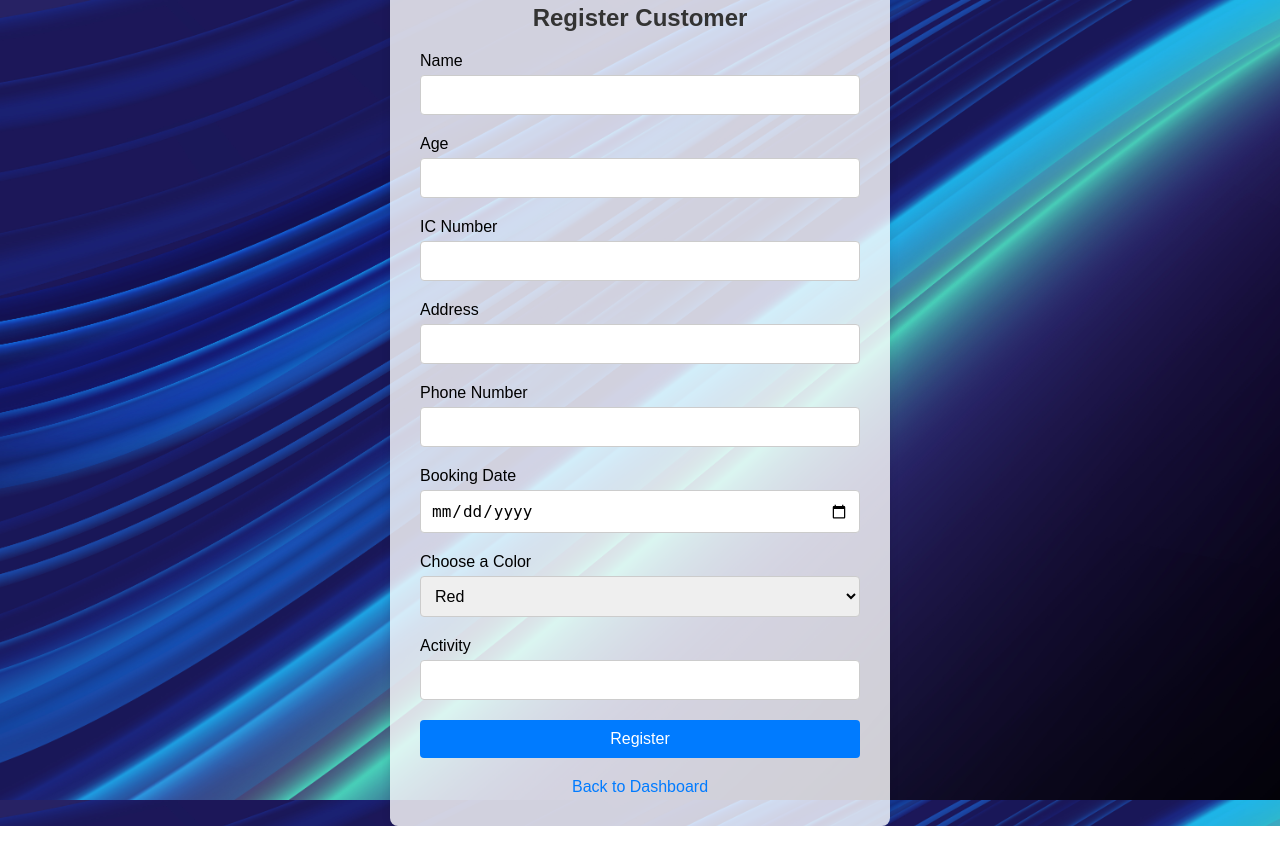
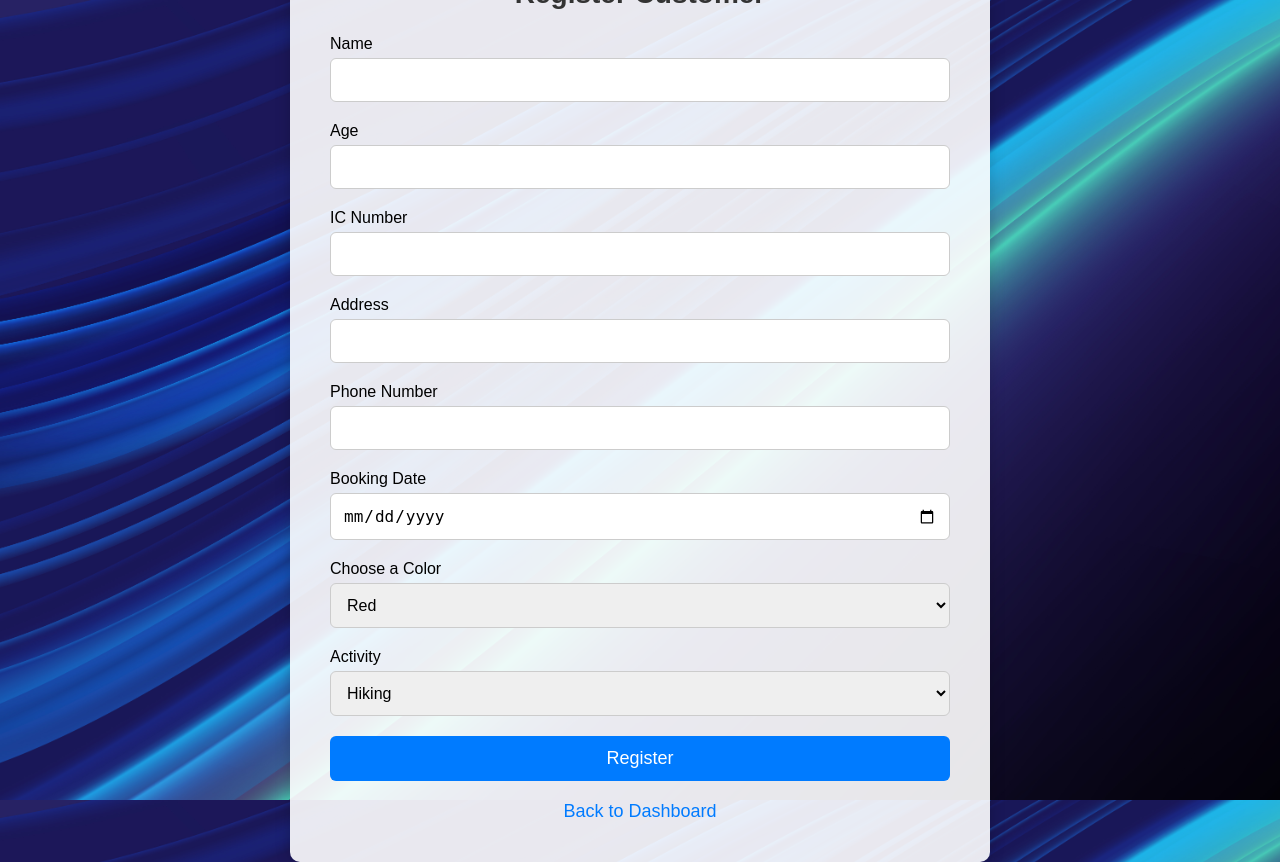
Before and after one commit to syamilo/tracking_web, a PHP site: page /registration.php in a window 1280 px wide. Before the commit the page ends 826 px from the top, so only its background shows below. Run offline with PHP 8.4, Linux system fonts and the light colour scheme; the visitor is signed in with stand-in values (Sample User, id 1).

Commit message:
registration update

```diff
--- a/registration.css
+++ b/registration.css
@@ -20,20 +20,21 @@ body {
 
 /* Form Container */
 .form-container {
-    background: rgba(255, 255, 255, 0.8); /* Semi-transparent white background */
-    border-radius: 8px;
-    padding: 30px;
-    box-shadow: 0 0 10px rgba(0, 0, 0, 0.1);
-    max-width: 500px;
+    background: rgba(255, 255, 255, 0.9); /* Increase opacity for better visibility */
+    border-radius: 10px;
+    padding: 40px;
+    box-shadow: 0 0 15px rgba(0, 0, 0, 0.2);
+    max-width: 700px; /* Increase max width for larger screens */
     width: 100%;
     text-align: center;
+    margin: 0 auto;
 }
 
 /* Title Styling */
 h2 {
-    margin-bottom: 20px;
+    margin-bottom: 25px;
     color: #333;
-    font-size: 24px;
+    font-size: 28px; /* Slightly larger font */
 }
 
 /* Form Group */
@@ -45,22 +46,22 @@ h2 {
 /* Input Fields */
 input[type="text"], input[type="number"], input[type="date"], select {
     width: 100%;
-    padding: 10px;
+    padding: 12px; /* Increase padding for better feel on larger screens */
     font-size: 16px;
     border: 1px solid #ccc;
-    border-radius: 4px;
+    border-radius: 6px; /* Slightly more rounded corners */
     margin-top: 5px;
 }
 
 /* Button Styling */
 button.submit-button {
     width: 100%;
-    padding: 10px;
+    padding: 12px; /* Adjust padding */
     background-color: #007bff;
     color: #fff;
     border: none;
-    border-radius: 4px;
-    font-size: 16px;
+    border-radius: 6px;
+    font-size: 18px; /* Increase button font size */
     cursor: pointer;
 }
 
@@ -75,7 +76,7 @@ a.back-button {
     margin-top: 20px;
     color: #007bff;
     text-decoration: none;
-    font-size: 16px;
+    font-size: 18px;
 }
 
 a.back-button:hover {
@@ -93,5 +94,18 @@ a.back-button:hover {
 @media (max-width: 768px) {
     .form-container {
         width: 90%;
+        padding: 20px; /* Adjust padding for smaller screens */
+    }
+
+    h2 {
+        font-size: 22px; /* Smaller font for mobile */
+    }
+
+    button.submit-button {
+        font-size: 16px;
+    }
+
+    input[type="text"], input[type="number"], input[type="date"], select {
+        font-size: 14px; /* Adjust field size for mobile */
     }
 }
--- a/registration.php
+++ b/registration.php
@@ -19,7 +19,7 @@ if ($_SERVER['REQUEST_METHOD'] == 'POST') {
     $booking_date = $_POST['booking_date'];
     $color = $_POST['color'];
     $activity = $_POST['activity'];
-    $attended = 0; // Assuming default value for attended is 0 (not attended)
+    $attended = 0; // Default value for attended is 0 (not attended)
 
     // Insert into customer table
     $customer_query = "INSERT INTO customer (name, age, ic_number, address, phone_number, booking_date, colour, activity, attended)
@@ -100,7 +100,11 @@ if ($_SERVER['REQUEST_METHOD'] == 'POST') {
             </div>
             <div class="form-group">
                 <label for="activity">Activity</label>
-                <input type="text" name="activity" id="activity" required>
+                <select name="activity" id="activity" required>
+                    <option value="hiking">Hiking</option>
+                    <option value="jungle tracking">Jungle Tracking</option>
+                    <option value="caving">Caving</option>
+                </select>
             </div>
             <button type="submit" class="submit-button">Register</button>
         </form>
```
